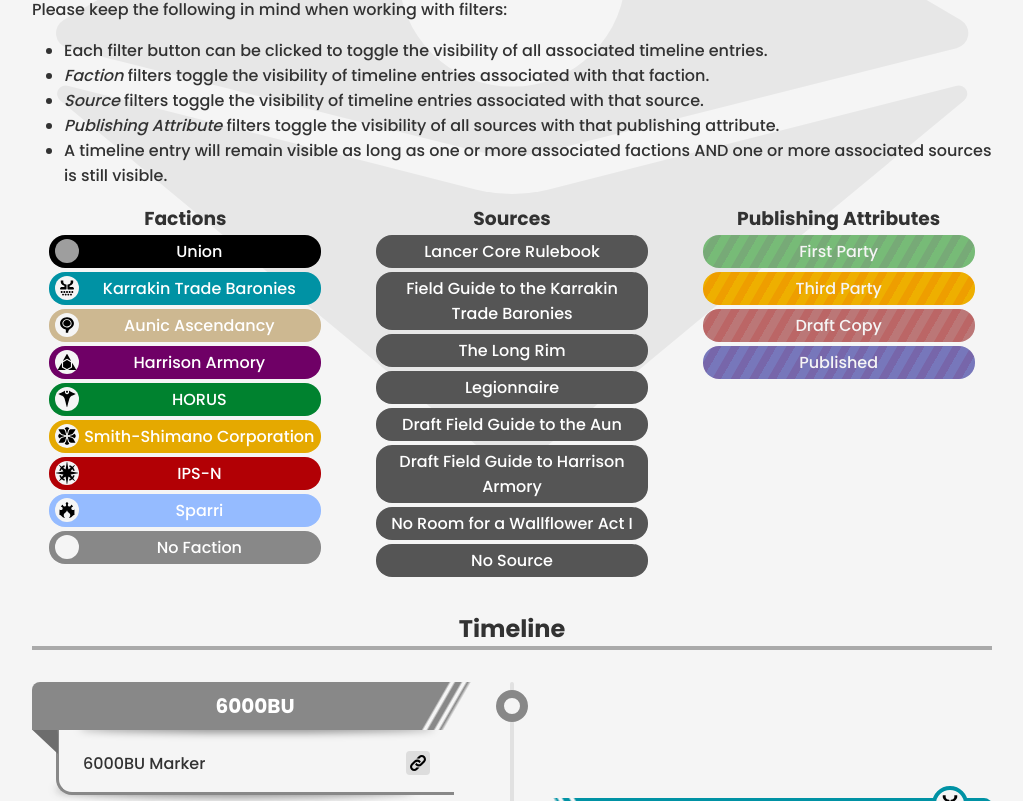
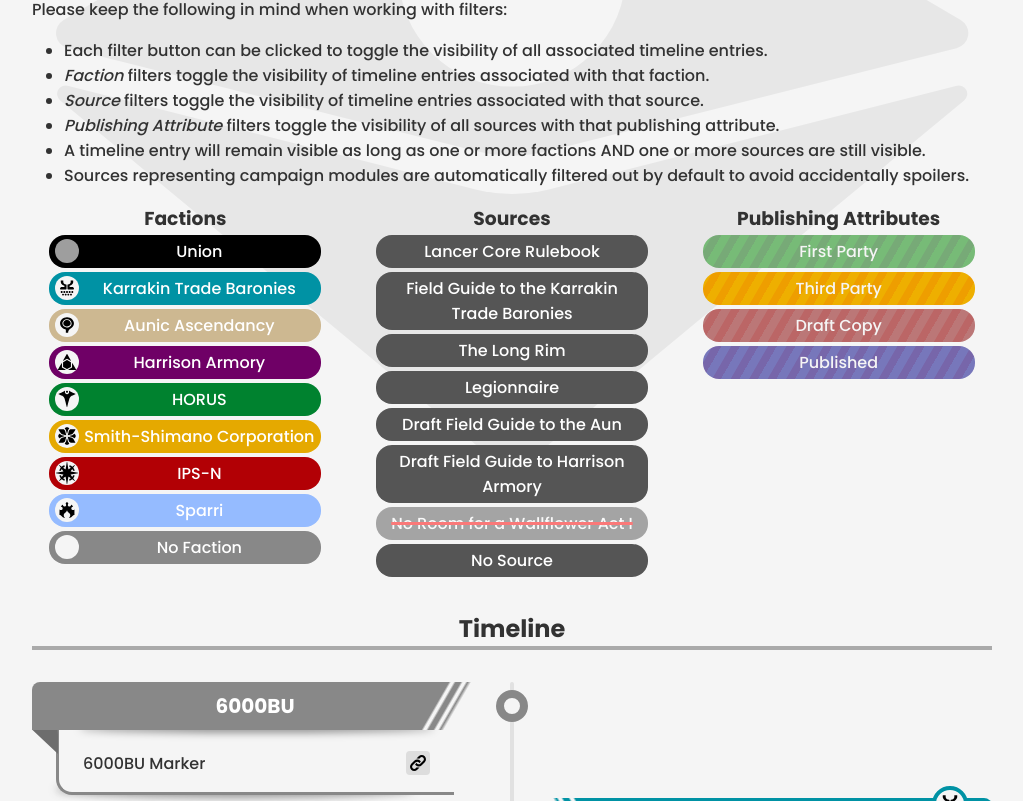
Before and after one commit to rishenko/react-lancer-timeline, a React (Create React App) app: page / in a window 1280 px wide. Shown: the part 1079-1880 px from the top of the page, without its empty margins (128-1151 px from the left). Built offline with nearby package versions, Linux system fonts and the light colour scheme; grey boxes are pictures that could not be loaded.

Commit message:
Adds defaultFilteredStatus to sources

```diff
--- a/src/App.js
+++ b/src/App.js
@@ -26,7 +26,11 @@
 
     const sourcesVisibility = {};
     Object.keys(data.sources).forEach(sourceKey => {
-      sourcesVisibility[sourceKey] = true;
+      if (data.sources[sourceKey].defaultFilteredStatus) {
+        sourcesVisibility[sourceKey] = false;
+      } else {
+        sourcesVisibility[sourceKey] = true;
+      }
     });
     setVisibleSources(sourcesVisibility);
 
@@ -114,7 +118,8 @@
             <li><em>Faction</em> filters toggle the visibility of timeline entries associated with that faction.</li>
             <li><em>Source</em> filters toggle the visibility of timeline entries associated with that source.</li>
             <li><em>Publishing Attribute</em> filters toggle the visibility of all sources with that publishing attribute.</li>
-            <li>A timeline entry will remain visible as long as one or more associated factions AND one or more associated sources is still visible.</li>
+            <li>A timeline entry will remain visible as long as one or more factions AND one or more sources are still visible.</li>
+            <li>Sources representing campaign modules are automatically filtered out by default to avoid accidentally spoilers.</li>
           </ul>
           <div className="filters">
             <div className="legend">
```
